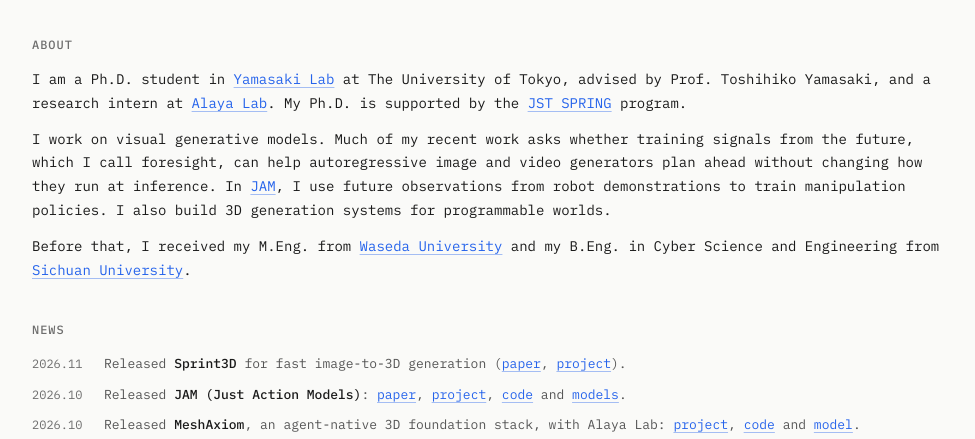
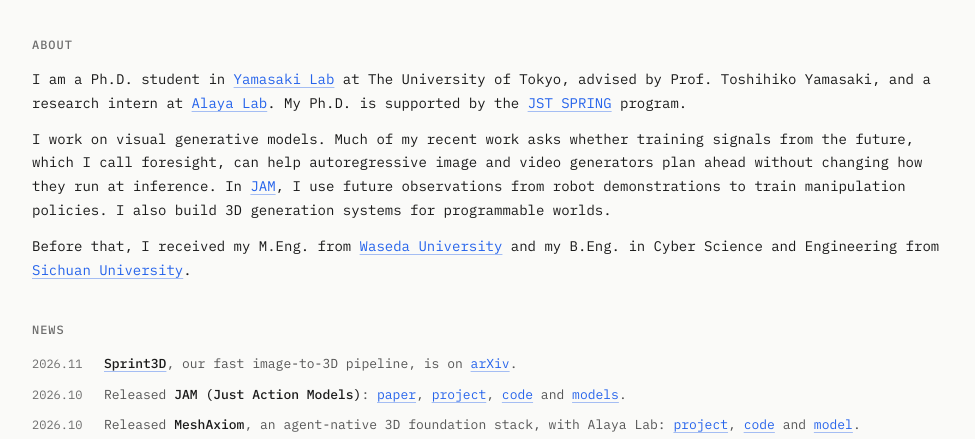
Before and after one commit to y0urOy/y0urOy.github.io, a plain HTML site: page index.html in a window 1280 px wide. Shown: the part 361-800 px from the top of the page, without its empty margins (152-1127 px from the left). Drawn offline with Linux system fonts and the light colour scheme; a web font is replaced by a local one.

Commit message:
Link Sprint3D and arXiv inline in the news entry

```diff
--- a/index.html
+++ b/index.html
@@ -206,8 +206,8 @@
       <ul class="news-list" id="news-list">
         <li class="news-item">
           <time datetime="2026-11">2026.11</time>
-          <p data-lang-en>Released <b translate="no">Sprint3D</b> for fast image-to-3D generation (<a href="https://arxiv.org/abs/2611.16701">paper</a>, <a href="https://alaya-lab.github.io/sprint3d/">project</a>).</p>
-          <p data-lang-zh>发布 <b translate="no">Sprint3D</b>，可从单张图像快速生成 3D 网格（<a href="https://arxiv.org/abs/2611.16701">论文</a>、<a href="https://alaya-lab.github.io/sprint3d/">项目主页</a>）。</p>
+          <p data-lang-en><a href="https://alaya-lab.github.io/sprint3d/"><b translate="no">Sprint3D</b></a>, our fast image-to-3D pipeline, is on <a href="https://arxiv.org/abs/2611.16701">arXiv</a>.</p>
+          <p data-lang-zh>我们的快速单图转 3D 方法 <a href="https://alaya-lab.github.io/sprint3d/"><b translate="no">Sprint3D</b></a> 已发布在 <a href="https://arxiv.org/abs/2611.16701">arXiv</a>。</p>
         </li>
         <li class="news-item">
           <time datetime="2026-10-28">2026.10</time>
```
